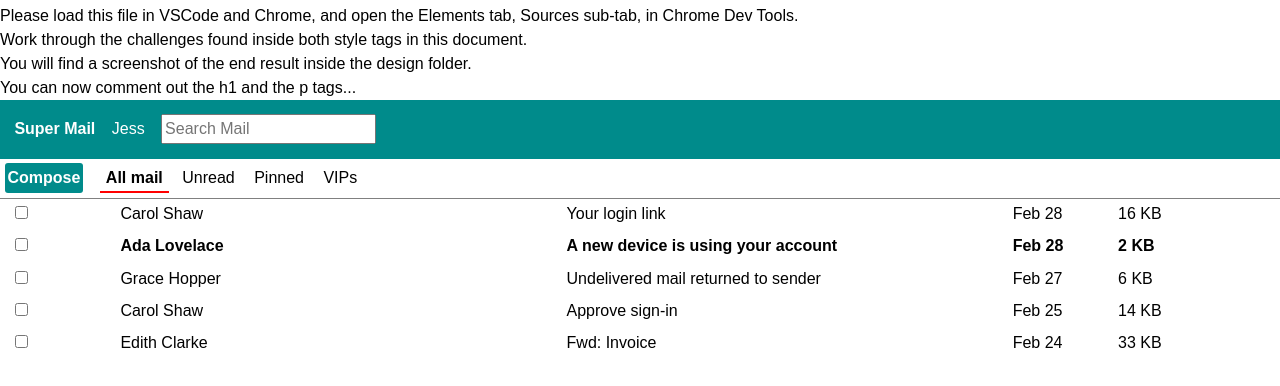
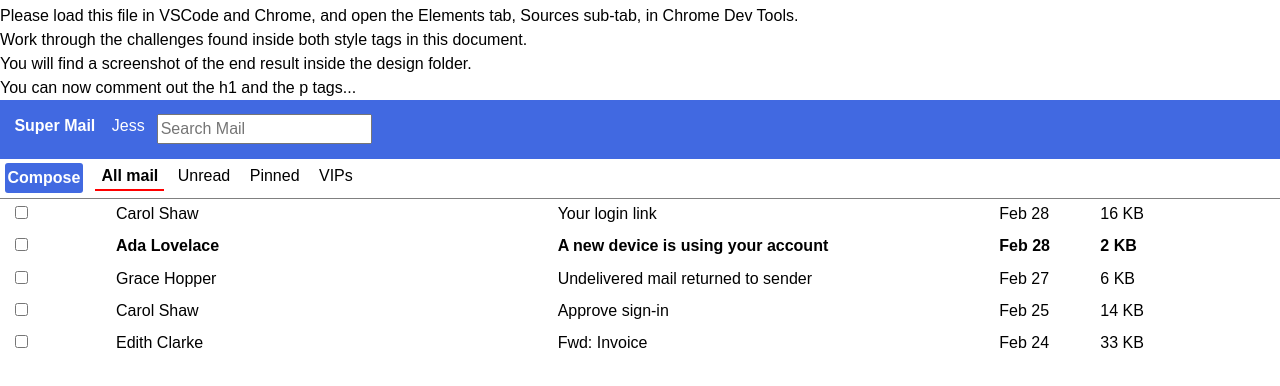
Before and after one commit to bloominstituteoftechnology/module-project-html-and-css-ii-K1ngHandy, a plain HTML site: page index.html in a window 1280 px wide. Shown: the part 44-430 px from the top of the page. Drawn offline with Linux system fonts and the light colour scheme.

Commit message:
add flexbox properties

```diff
--- a/index.html
+++ b/index.html
@@ -82,16 +82,17 @@
       #headerTop {
         color: white;
         padding: 0.9rem;
-        background-color: darkcyan;
+        background-color: royalblue;
+        display: flex;
       }
 
       /* 👉 Task 4- Target the divs that are directly nested underneath the id headerTop.
     Make them display as inline block, instead of block.
     This will make them render on the same line. */
 
-      #headerTop > div {
+      /* #headerTop > div {
         display: inline-block;
-      }
+      } */
 
       /* 👉 Task 5- Target the spans that are nested inside the id headerTop.
     Make them have some margin on the right.
@@ -114,6 +115,7 @@
       #headerBottom {
         border-bottom: 1px solid gray;
         padding: 4.5px;
+        display: flex;
       }
 
       /* 👉 Task 8- Target the divs that are nested directly inside the element with id headerBottom.
@@ -121,9 +123,9 @@
     This will cause them to render on the same line.
     You can consolidate this rule with the one on step. 4 */
 
-      #headerBottom > div {
+      /* #headerBottom > div {
         display: inline-block;
-      }
+      } */
 
       /* 👉 Task 9- Target the "Compose" button, although note it's a div instead an actual button.
     Give it color, bold text, background, padding, border radius, margin right, and a cursor of pointer. */
@@ -131,7 +133,7 @@
       #headerBottom div:nth-of-type(1) {
         color: white;
         font-weight: bold;
-        background-color: darkcyan;
+        background-color: royalblue;
         padding: 3px;
         border-radius: 3px;
         margin-right: 12px;
@@ -162,15 +164,16 @@
     and make them display as inline-block elements.
     This will make each email render all its details in the same line*/
 
-      .email > div {
+      /* .email > div {
         display: inline-block;
-      }
+      } */
 
       /* 👉 Task 13- Target the elements with a class of email.
     Give them some padding, bigger padding to the left, and a bottom border of very light grey. */
 
       .email {
         padding: 3.6px 3px 4.5px 15px;
+        display: flex;
       }
 
       /* 👉 Task 14- Target each div inside the element with a class of email.
```
